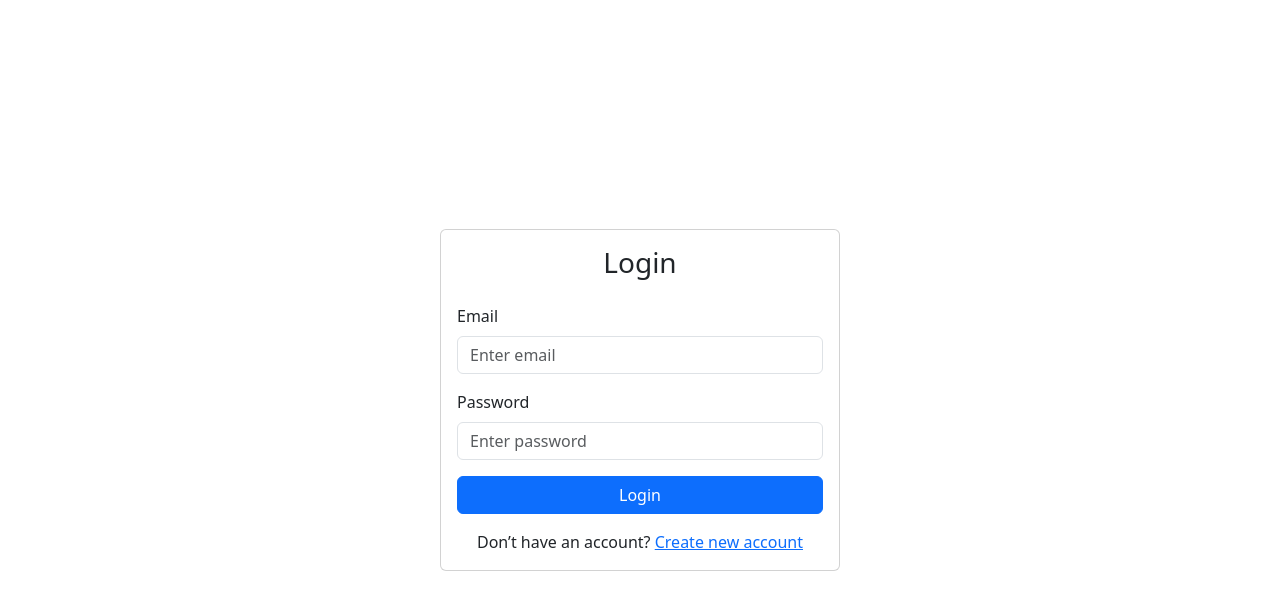
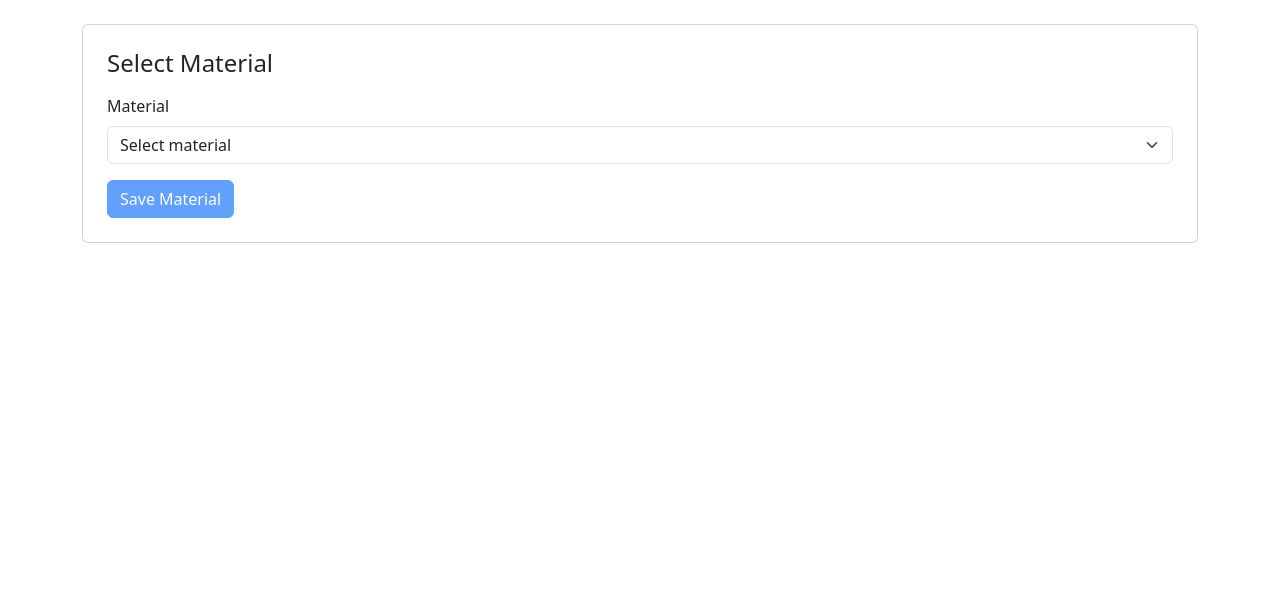
Before and after one commit to CHETAN1675/configuraPro, a React (Vite) app: page /materials in a window 1280 px wide. Before the commit this address led to /auth. Shown: the top 610 px of the page. Built offline with nearby package versions, Linux system fonts and the light colour scheme.

Commit message:
Add material step component and route

```diff
--- /dev/null
+++ b/src/features/configurator/steps/Materials.jsx
@@ -0,0 +1,39 @@
+import { Container, Card, Form, Button } from "react-bootstrap";
+import { useState } from "react";
+
+export default function Material() {
+  const [material, setMaterial] = useState("");
+
+  const handleSubmit = (e) => {
+    e.preventDefault();
+    console.log("Material:", material);
+  };
+
+  return (
+    <Container className="mt-4">
+      <Card className="p-4">
+        <h4 className="mb-3">Select Material</h4>
+
+        <Form onSubmit={handleSubmit}>
+          <Form.Group className="mb-3">
+            <Form.Label>Material</Form.Label>
+
+            <Form.Select
+              value={material}
+              onChange={(e) => setMaterial(e.target.value)}
+            >
+              <option value="">Select material</option>
+              <option value="steel">Steel</option>
+              <option value="aluminum">Aluminum</option>
+              <option value="plastic">Plastic</option>
+            </Form.Select>
+          </Form.Group>
+
+          <Button type="submit" disabled={!material}>
+            Save Material
+          </Button>
+        </Form>
+      </Card>
+    </Container>
+  );
+}
--- a/src/pages/Configurator.jsx
+++ b/src/pages/Configurator.jsx
@@ -17,6 +17,9 @@ export default function Configurator() {
           <Link to="/dimensions">
             <Button variant="outline-primary">Dimensions</Button>
           </Link>
+          <Link to="/material">
+          <Button variant="outline-primary">Material</Button>
+          </Link>
         </div>
       </Card>
     </div>
--- a/src/routes/AppRoutes.jsx
+++ b/src/routes/AppRoutes.jsx
@@ -6,6 +6,7 @@ import ProtectedRoute from "./ProtectedRoute";
 import ProductType from "../features/configurator/steps/ProductType";
 import Dimensions from "../features/configurator/steps/Dimensions";
 import Capacity from "../features/configurator/steps/Capacity";
+import Material from "../features/configurator/steps/Materials";
 
 export default function AppRoutes() {
   return (
@@ -55,6 +56,12 @@ export default function AppRoutes() {
           }
           />
 
+          <Route
+           path="/materials"
+           element={
+            <Material/>
+           }/>
+
         <Route path="/" element={<Navigate to="/auth" replace />} />
         <Route path="*" element={<Navigate to="/auth" replace />} />
       </Routes>
```
